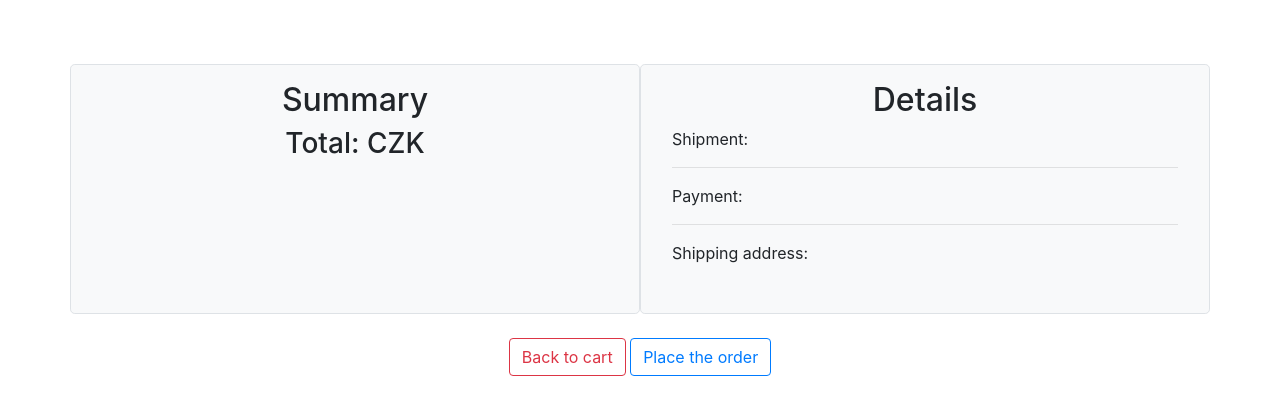
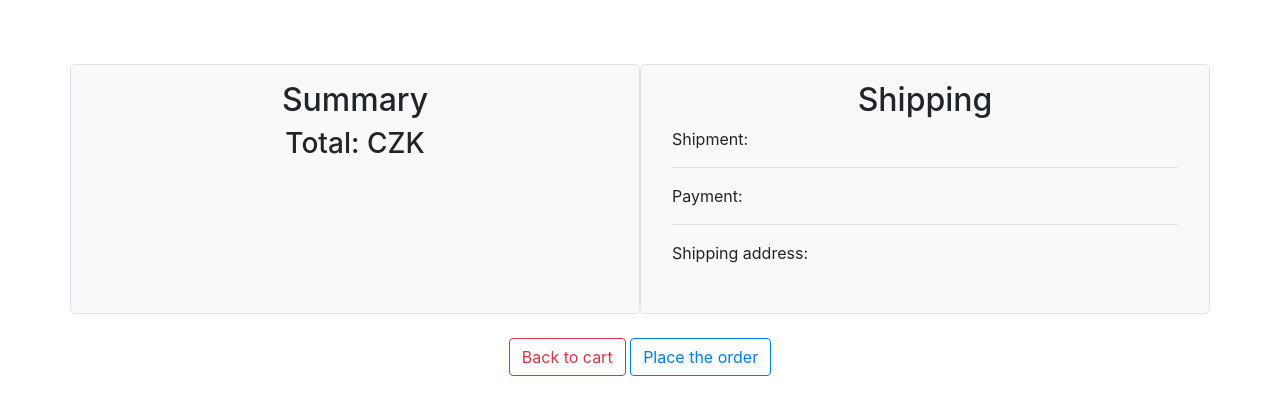
Before and after one commit to furadnik/maturitni_prace, a Django app: template shop/templates/shop/buy_confirm.html in a window 1280 px wide. Shown: the part 63-478 px from the top of the page. Run offline with Django 3.2, Linux system fonts and the light colour scheme; the template is opened without the code that fills it, so the values that code supplies are empty; some libraries are stand-ins or nearby versions.

Commit message:
changed details

```diff
--- a/shop/templates/shop/buy_confirm.html
+++ b/shop/templates/shop/buy_confirm.html
@@ -30,7 +30,7 @@
 
     <!-- show details for control -->
     <div class="col border rounded-lg p-3 bg-light">
-      <h2>{% trans "Details" %}</h2>
+      <h2>{% trans "Shipping" %}</h2>
       <div class="container text-left">
   {% trans "Shipment" %}: {{order.get_shipment_option_display}} <hr />
   {% trans "Payment" %}: {{order.get_payment_option_display}} <hr />
```
